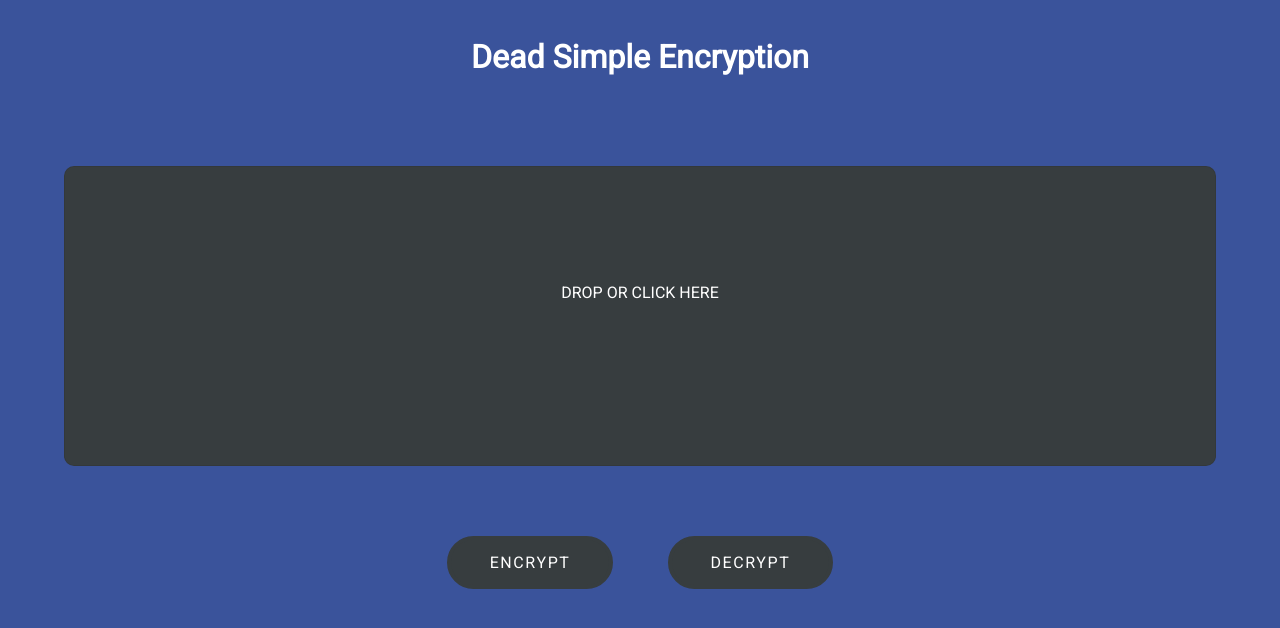
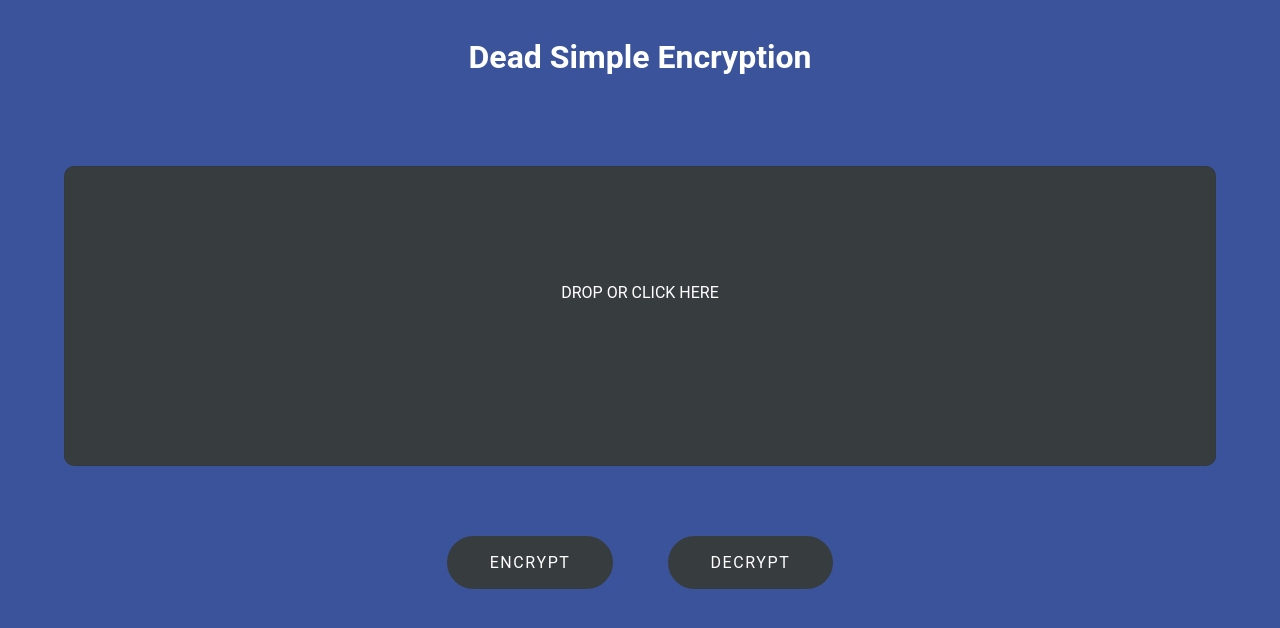
Before and after one commit to maxmcc/dead-simple-encryption, a Flask app: template templates/index.html in a window 1280 px wide. Shown: the part 51-679 px from the top of the page. Run offline with Flask 2, Linux system fonts and the light colour scheme; the template is opened without the code that fills it, so the values that code supplies are empty; parts of the project's set-up code (start-up, migrations or seed data) failed here and were passed over; some libraries are stand-ins or nearby versions; some web fonts are replaced.

Commit message:
changed font to local

```diff
--- a/static/css/main.css
+++ b/static/css/main.css
@@ -1,3 +1,8 @@
+@font-face {
+  font-family: Roboto;
+  src: url(/font/Roboto-Regular.ttf);
+}
+
 /*
  *  Font Awesome 4.2.0 by @davegandy - http://fontawesome.io - @fontawesome
  *  License - http://fontawesome.io/license (Font: SIL OFL 1.1, CSS: MIT License)
@@ -2689,13 +2694,13 @@
   content: "\f20c";
 }
 
-/* line 6, ../scss/main.scss */
+/* line 11, ../scss/main.scss */
 body {
   background: #3a539b;
-  font-family: "Roboto", sans-serif;
-}
-
-/* line 11, ../scss/main.scss */
+  font-family: Roboto, sans-serif;
+}
+
+/* line 16, ../scss/main.scss */
 header {
   margin: 0 auto;
   padding: 2.5%;
@@ -2703,12 +2708,12 @@ header {
   text-align: right;
 }
 
-/* line 18, ../scss/main.scss */
+/* line 23, ../scss/main.scss */
 .fa-info-circle {
   color: #fff;
 }
 
-/* line 22, ../scss/main.scss */
+/* line 27, ../scss/main.scss */
 h1 {
   color: #fff;
   text-align: center;
@@ -2718,13 +2723,13 @@ h1 {
   padding-bottom: 5%;
 }
 
-/* line 31, ../scss/main.scss */
+/* line 36, ../scss/main.scss */
 #btns {
   text-align: center;
   margin-top: 2em;
 }
 
-/* line 36, ../scss/main.scss */
+/* line 41, ../scss/main.scss */
 .btn {
   display: inline-block;
   padding: 1% 3%;
@@ -2737,7 +2742,7 @@ h1 {
   cursor: pointer;
 }
 
-/* line 48, ../scss/main.scss */
+/* line 53, ../scss/main.scss */
 .btn-crypt {
   margin-left: 2%;
   margin-right: 2%;
@@ -2747,7 +2752,7 @@ h1 {
   background: #373d3f;
   transition: all ease 0.4s;
 }
-/* line 57, ../scss/main.scss */
+/* line 62, ../scss/main.scss */
 .btn-crypt:hover {
   background: #fff;
   border-color: #373d3f;
@@ -2755,7 +2760,7 @@ h1 {
 }
 
 /*** TOOL TIP ***/
-/* line 65, ../scss/main.scss */
+/* line 70, ../scss/main.scss */
 .my-custom-theme {
   border-radius: 5px;
   border: 2px solid #fff;
@@ -2763,9 +2768,9 @@ h1 {
   color: #373d3f;
 }
 
-/* line 71, ../scss/main.scss */
+/* line 76, ../scss/main.scss */
 .my-custom-theme .tooltipster-content {
-  font-family: "Roboto", sans-serif;
+  font-family: Roboto, sans-serif;
   color: #373d3f;
   font-size: 14px;
   line-height: 16px;
@@ -2773,7 +2778,7 @@ h1 {
 }
 
 /*** DROPZONE ***/
-/* line 83, ../scss/main.scss */
+/* line 88, ../scss/main.scss */
 .dropzone,
 .dropzone *,
 .dropzone-previews,
@@ -2783,7 +2788,7 @@ h1 {
   box-sizing: border-box;
 }
 
-/* line 88, ../scss/main.scss */
+/* line 93, ../scss/main.scss */
 .dropzone {
   position: relative;
   border: 1px solid rgba(0, 0, 0, 0.08);
@@ -2796,41 +2801,41 @@ h1 {
   min-height: 300px;
 }
 
-/* line 99, ../scss/main.scss */
+/* line 104, ../scss/main.scss */
 .dropzone.dz-clickable {
   cursor: pointer;
 }
 
-/* line 103, ../scss/main.scss */
+/* line 108, ../scss/main.scss */
 .dropzone.dz-clickable .dz-message,
 .dropzone.dz-clickable .dz-message span {
   cursor: pointer;
 }
 
-/* line 106, ../scss/main.scss */
+/* line 111, ../scss/main.scss */
 .dropzone.dz-clickable * {
   cursor: default;
 }
 
-/* line 109, ../scss/main.scss */
+/* line 114, ../scss/main.scss */
 .dropzone .dz-message {
   opacity: 1;
   -ms-filter: none;
   filter: none;
 }
 
-/* line 114, ../scss/main.scss */
+/* line 119, ../scss/main.scss */
 .dropzone.dz-drag-hover {
   border-color: rgba(0, 0, 0, 0.15);
   background: rgba(0, 0, 0, 0.04);
 }
 
-/* line 118, ../scss/main.scss */
+/* line 123, ../scss/main.scss */
 .dropzone.dz-started .dz-message {
   display: none;
 }
 
-/* line 122, ../scss/main.scss */
+/* line 127, ../scss/main.scss */
 .dropzone .dz-preview,
 .dropzone-previews .dz-preview {
   background: rgba(255, 255, 255, 0.8);
@@ -2842,13 +2847,13 @@ h1 {
   padding: 6px 6px 6px 6px;
 }
 
-/* line 132, ../scss/main.scss */
+/* line 137, ../scss/main.scss */
 .dropzone .dz-preview.dz-file-preview [data-dz-thumbnail],
 .dropzone-previews .dz-preview.dz-file-preview [data-dz-thumbnail] {
   display: none;
 }
 
-/* line 136, ../scss/main.scss */
+/* line 141, ../scss/main.scss */
 .dropzone .dz-preview .dz-details,
 .dropzone-previews .dz-preview .dz-details {
   width: 100px;
@@ -2859,7 +2864,7 @@ h1 {
   margin-bottom: 22px;
 }
 
-/* line 145, ../scss/main.scss */
+/* line 150, ../scss/main.scss */
 .dropzone .dz-preview .dz-details .dz-filename,
 .dropzone-previews .dz-preview .dz-details .dz-filename {
   overflow: hidden;
@@ -2867,7 +2872,7 @@ h1 {
   color: #373d3f;
 }
 
-/* line 151, ../scss/main.scss */
+/* line 156, ../scss/main.scss */
 .dropzone .dz-preview .dz-details img,
 .dropzone-previews .dz-preview .dz-details img {
   position: absolute;
@@ -2877,7 +2882,7 @@ h1 {
   height: 100px;
 }
 
-/* line 159, ../scss/main.scss */
+/* line 164, ../scss/main.scss */
 .dropzone .dz-preview .dz-details .dz-size,
 .dropzone-previews .dz-preview .dz-details .dz-size {
   padding-top: 0.1em;
@@ -2889,25 +2894,25 @@ h1 {
   color: #373d3f;
 }
 
-/* line 169, ../scss/main.scss */
+/* line 174, ../scss/main.scss */
 .dropzone .dz-preview.dz-error .dz-error-mark,
 .dropzone-previews .dz-preview.dz-error .dz-error-mark {
   display: block;
 }
 
-/* line 173, ../scss/main.scss */
+/* line 178, ../scss/main.scss */
 .dropzone .dz-preview.dz-success .dz-success-mark,
 .dropzone-previews .dz-preview.dz-success .dz-success-mark {
   display: block;
 }
 
-/* line 177, ../scss/main.scss */
+/* line 182, ../scss/main.scss */
 .dropzone .dz-preview:hover .dz-details img,
 .dropzone-previews .dz-preview:hover .dz-details img {
   display: none;
 }
 
-/* line 183, ../scss/main.scss */
+/* line 188, ../scss/main.scss */
 .dropzone .dz-preview .dz-success-mark,
 .dropzone-previews .dz-preview .dz-success-mark,
 .dropzone .dz-preview .dz-error-mark,
@@ -2922,19 +2927,19 @@ h1 {
   top: -10px;
 }
 
-/* line 194, ../scss/main.scss */
+/* line 199, ../scss/main.scss */
 .dropzone .dz-preview .dz-success-mark,
 .dropzone-previews .dz-preview .dz-success-mark {
   color: #8cc657;
 }
 
-/* line 198, ../scss/main.scss */
+/* line 203, ../scss/main.scss */
 .dropzone .dz-preview .dz-error-mark,
 .dropzone-previews .dz-preview .dz-error-mark {
   color: #ee162d;
 }
 
-/* line 202, ../scss/main.scss */
+/* line 207, ../scss/main.scss */
 .dropzone .dz-preview .dz-progress,
 .dropzone-previews .dz-preview .dz-progress {
   position: absolute;
@@ -2946,7 +2951,7 @@ h1 {
   display: none;
 }
 
-/* line 212, ../scss/main.scss */
+/* line 217, ../scss/main.scss */
 .dropzone .dz-preview .dz-progress .dz-upload,
 .dropzone-previews .dz-preview .dz-progress .dz-upload {
   display: block;
@@ -2958,13 +2963,13 @@ h1 {
   background-color: #8cc657;
 }
 
-/* line 222, ../scss/main.scss */
+/* line 227, ../scss/main.scss */
 .dropzone .dz-preview.dz-processing .dz-progress,
 .dropzone-previews .dz-preview.dz-processing .dz-progress {
   display: block;
 }
 
-/* line 226, ../scss/main.scss */
+/* line 231, ../scss/main.scss */
 .dropzone .dz-preview .dz-error-message,
 .dropzone-previews .dz-preview .dz-error-message {
   display: none;
@@ -2979,30 +2984,30 @@ h1 {
   z-index: 500;
 }
 
-/* line 239, ../scss/main.scss */
+/* line 244, ../scss/main.scss */
 .dropzone .dz-preview:hover.dz-error .dz-error-message,
 .dropzone-previews .dz-preview:hover.dz-error .dz-error-message {
   display: block;
 }
 
-/* line 243, ../scss/main.scss */
+/* line 248, ../scss/main.scss */
 .dz-message {
   padding-top: 100px;
   text-transform: uppercase;
 }
 
-/* line 248, ../scss/main.scss */
+/* line 253, ../scss/main.scss */
 .dz-remove {
   color: #373d3f;
   text-decoration: none;
 }
 
-/* line 253, ../scss/main.scss */
+/* line 258, ../scss/main.scss */
 .dz-size, .dz-size > .size {
   text-align: center;
 }
 
-/* line 257, ../scss/main.scss */
+/* line 262, ../scss/main.scss */
 .dz-filename {
   color: #373d3f;
 }
--- a/static/scss/main.scss
+++ b/static/scss/main.scss
@@ -1,7 +1,12 @@
+@font-face {
+    font-family: Roboto;
+    src: url(/font/Roboto-Regular.ttf);
+}
 @import "font-awesome";
+
 $header: #3A539B;
 $btn: #373d3f;
-$main-font: 'Roboto', sans-serif;
+$main-font: Roboto, sans-serif;
 
 body {
     background:$header;
--- a/templates/index.html
+++ b/templates/index.html
@@ -6,7 +6,7 @@
   <title>Dead Simple Encryption</title>
 
   <!--CSS-->
-  <link href='http://fonts.googleapis.com/css?family=Roboto' rel='stylesheet'>
+  <!--<link href='http://fonts.googleapis.com/css?family=Roboto' rel='stylesheet'>-->
   <link href='/static/css/normalize.css' rel='stylesheet'>
     <link href='/static/css/font-awesome.min.css' rel='stylesheet'>
     <link href='/static/css/tooltipster.css' rel='stylesheet'>
```
Also changed, not shown: static/fonts/Roboto-Regular.ttf (added).
